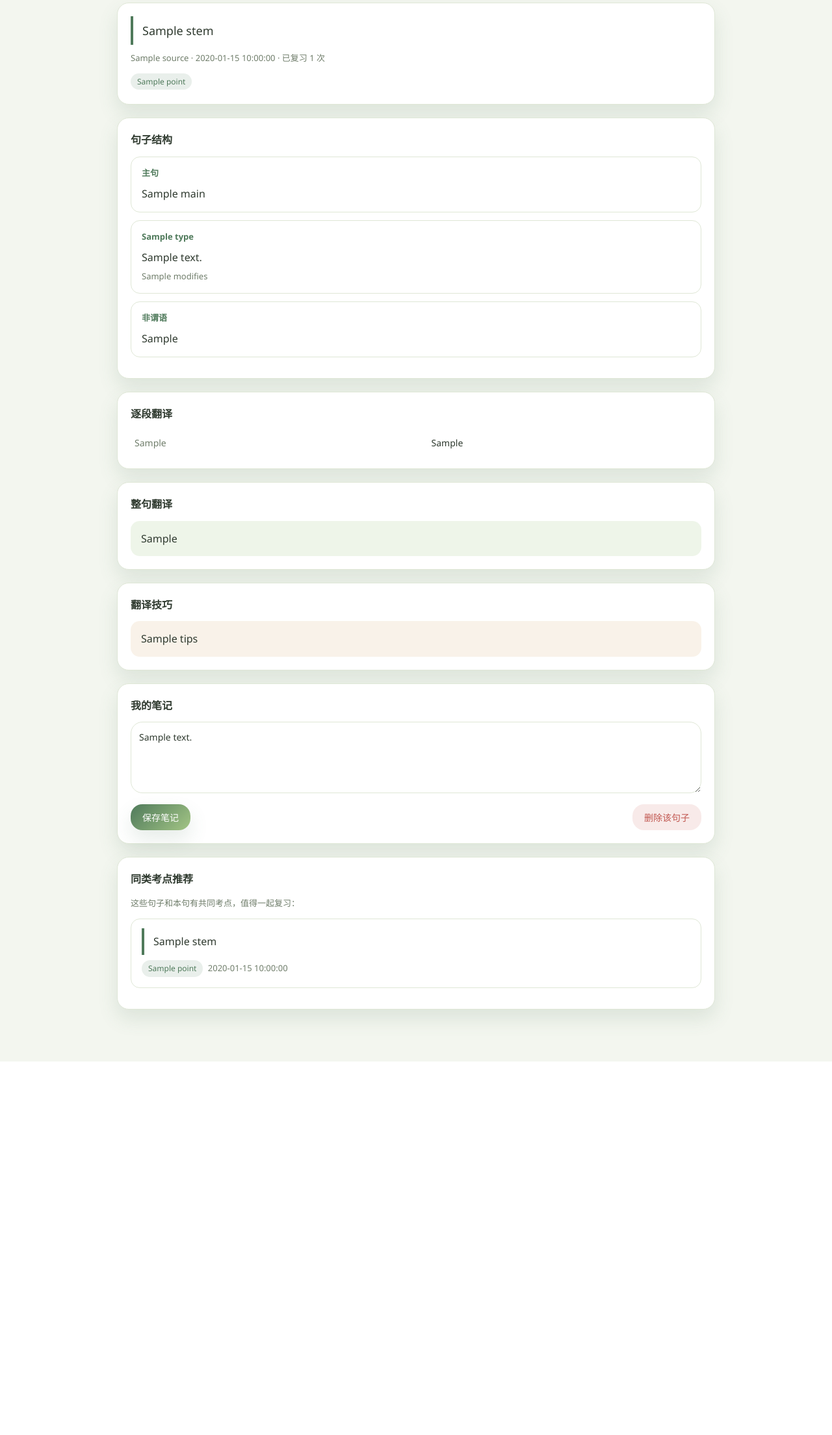
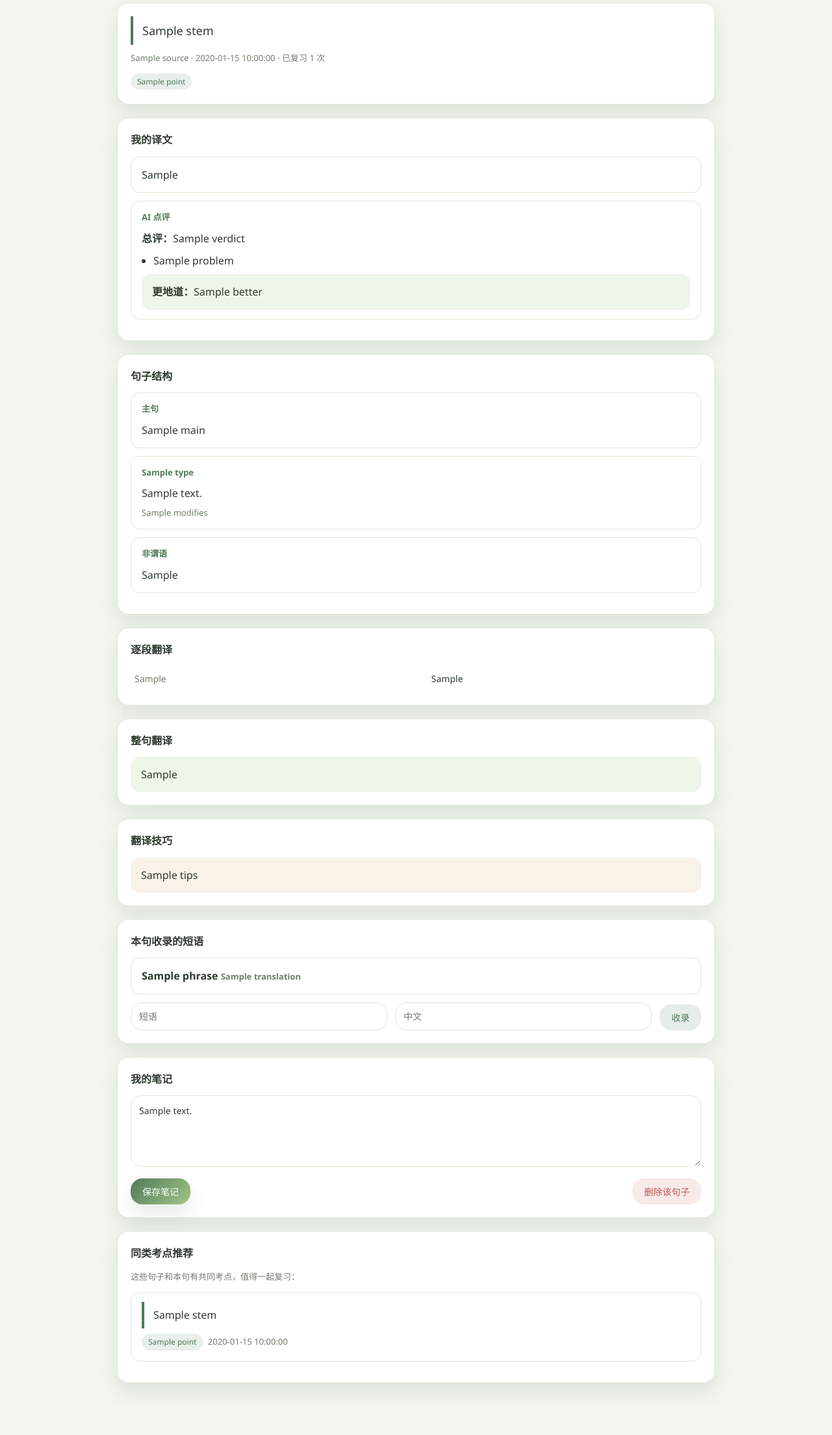
Before and after one commit to WynneeeeXC/long-sentence-trainer, a Flask app: template templates/detail.html in a window 1280 px wide. Shown: the part 190-2399 px from the top of the page at 65% size. Before the commit the page ends 1824 px from the top, so only its background shows below. Run offline with Flask 3, Linux system fonts and the light colour scheme; the template is opened without the code that fills it: most values are stand-ins (such as "Sample title", 1, 10 or a date in 2020).

Commit message:
feat: ???+20???+???? (templates/detail.html)

```diff
--- a/templates/detail.html
+++ b/templates/detail.html
@@ -13,6 +13,25 @@
     {% for p in s.points_list %}<span class="badge">{{ p }}</span>{% else %}<span class="mut">未标注考点</span>{% endfor %}
   </div>
 </div>
+
+{% if s.user_translation %}
+<div class="card">
+  <h3>我的译文</h3>
+  <div class="block">{{ s.user_translation }}</div>
+  {% if s.critique_obj %}
+  <div class="block">
+    <div class="block-title">AI 点评</div>
+    <div><strong>总评：</strong>{{ s.critique_obj.verdict or '' }}</div>
+    {% if s.critique_obj.problems %}
+    <ul style="margin:8px 0;padding-left:18px">
+      {% for p in s.critique_obj.problems %}<li>{{ p }}</li>{% endfor %}
+    </ul>
+    {% endif %}
+    {% if s.critique_obj.better %}<div class="trans"><strong>更地道：</strong>{{ s.critique_obj.better }}</div>{% endif %}
+  </div>
+  {% endif %}
+</div>
+{% endif %}
 
 {% if s.structure_obj %}
 <div class="card">
@@ -50,18 +69,28 @@
 {% endif %}
 
 {% if s.full_translation %}
-<div class="card">
-  <h3>整句翻译</h3>
-  <div class="trans">{{ s.full_translation }}</div>
-</div>
+<div class="card"><h3>整句翻译</h3><div class="trans">{{ s.full_translation }}</div></div>
 {% endif %}
 
 {% if s.tips %}
+<div class="card"><h3>翻译技巧</h3><div class="tips">{{ s.tips }}</div></div>
+{% endif %}
+
 <div class="card">
-  <h3>翻译技巧</h3>
-  <div class="tips">{{ s.tips }}</div>
+  <h3>本句收录的短语</h3>
+  {% for p in phrases %}
+  <div class="block">
+    <div style="font-weight:700">{{ p.phrase }} <span class="mut">{{ p.translation or '' }}</span></div>
+  </div>
+  {% else %}
+  <p class="mut">还没有收录短语——重新分析时 AI 会自动推荐。</p>
+  {% endfor %}
+  <div class="row" style="margin-top:8px">
+    <div><input type="text" id="dp" placeholder="短语"></div>
+    <div><input type="text" id="dz" placeholder="中文"></div>
+    <div style="flex:0 0 auto"><button class="btn soft" onclick="addPhrase({{ s.id }})">收录</button></div>
+  </div>
 </div>
-{% endif %}
 
 <div class="card">
   <h3>我的笔记</h3>
@@ -90,21 +119,36 @@
 </div>
 {% endif %}
 
+<div class="notice" id="notice"></div>
 <script>
+function notice(msg){
+  const n = document.getElementById('notice');
+  n.textContent = msg; n.classList.add('show');
+  clearTimeout(notice._t);
+  notice._t = setTimeout(() => n.classList.remove('show'), 2200);
+}
+async function post(url, body){
+  const res = await fetch(url, { method: 'POST', headers: {'Content-Type': 'application/json'}, body: JSON.stringify(body || {}) });
+  return res.json();
+}
 async function saveNote(id){
   const note = document.getElementById('note').value;
-  const res = await fetch('/api/sentence/' + id + '/note', {
-    method: 'POST', headers: {'Content-Type': 'application/json'}, body: JSON.stringify({ note })
-  });
-  const d = await res.json();
-  alert(d.ok ? '笔记已保存' : '保存失败');
+  const d = await post('/api/sentence/' + id + '/note', { note });
+  notice(d.ok ? '笔记已保存' : '保存失败');
 }
 async function delSentence(id){
   if(!confirm('确定删除这个句子及其复习记录吗？')) return;
-  const res = await fetch('/api/sentence/' + id + '/delete', { method: 'POST' });
-  const d = await res.json();
+  const d = await post('/api/sentence/' + id + '/delete', {});
   if(d.ok) location.href = '/list';
   else alert('删除失败');
 }
+async function addPhrase(sid){
+  const phrase = document.getElementById('dp').value.trim();
+  const translation = document.getElementById('dz').value.trim();
+  if(!phrase){ notice('短语不能为空'); return; }
+  await post('/api/phrases', { phrase, translation, sentence_id: sid, context: '' });
+  notice('已收录');
+  setTimeout(() => location.reload(), 600);
+}
 </script>
 {% endblock %}
```
